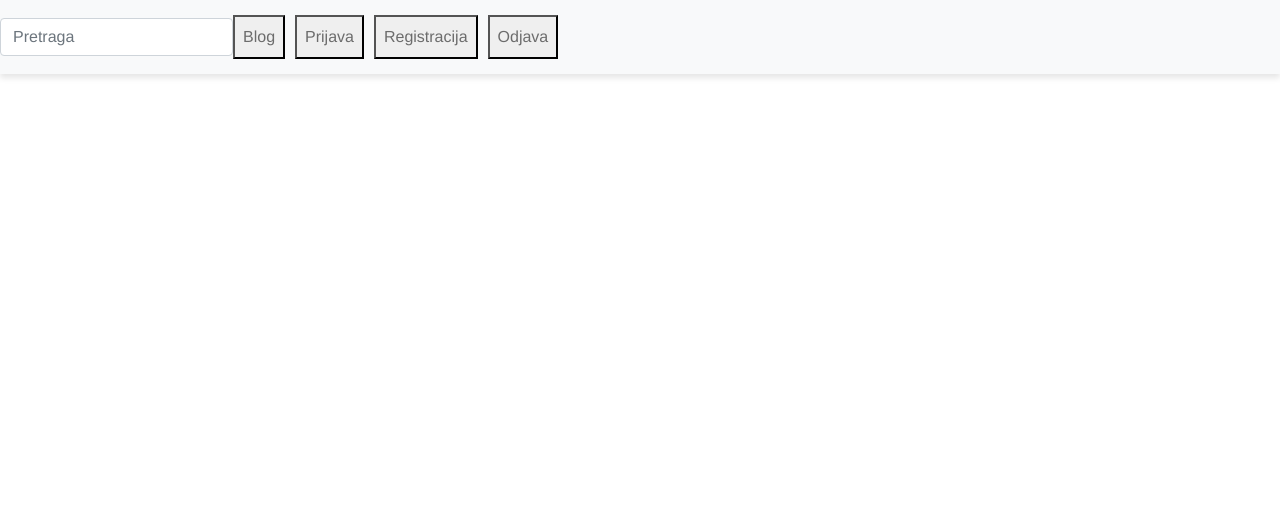
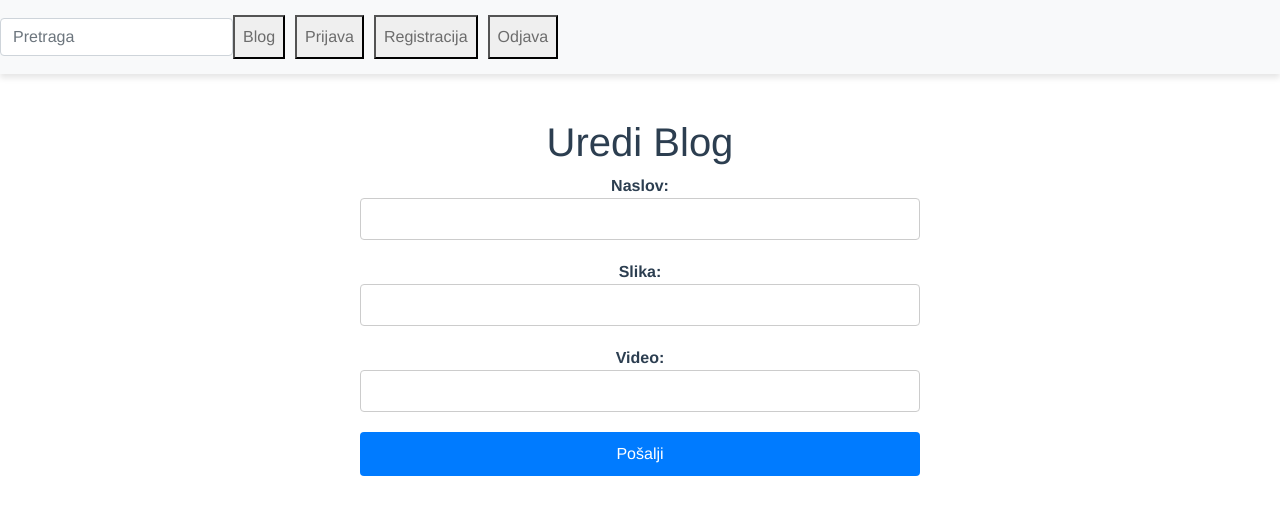
Before and after one commit to Marko455/Blog-frontend, a Vue app: page /edit-blog/1 in a window 1280 px wide. Shown: the top 514 px of the page. Built offline with nearby package versions, Linux system fonts and the light colour scheme; no server answers.

Commit message:
Uređivanje objava
Dodana funkcija koja poziva patch rutu za mjenjanje već napraljene objave i popravljena funkcija koja otvara određenu objavu u stranici uređivanja i još nije popravljen prikaz videa.

```diff
--- a/src/App.vue
+++ b/src/App.vue
@@ -57,13 +57,11 @@ export default {
     };
   },
   created() {
-    // Check if a user is logged in
     const loggedInUserInfo = getLoggedInUser();
     this.isLoggedIn = loggedInUserInfo !== null;
   },
   methods: {
     logout() {
-      // Clear user information on logout
       clearLoggedInUser();
       console.log("Logout");
       this.$router.push({ name: "Login" });
@@ -100,7 +98,7 @@ export default {
 }
 
 #nav:hover {
-  background-color: #f8f9fa; /* Lighter background on hover */
+  background-color: #f8f9fa;
 }
 
 #search {
@@ -113,20 +111,20 @@ export default {
 }
 
 .navbar-nav .nav-item .nav-link:hover {
-  color: #007bff; /* Change color on hover */
+  color: #007bff;
 }
 
 .navbar-toggler {
-  border-color: #007bff; /* Set the border color of the toggler button */
+  border-color: #007bff;
 }
 
 .navbar-toggler-icon {
-  background-color: #007bff; /* Set the color of the toggler icon */
+  background-color: #007bff;
 }
 
 .navbar-toggler:hover,
 .navbar-toggler:focus {
-  background-color: #0056b3; /* Darker color on hover or focus */
+  background-color: #0056b3;
   border-color: #0056b3;
 }
 
--- a/src/components/BlogCard.vue
+++ b/src/components/BlogCard.vue
@@ -21,10 +21,10 @@
       <table cellspacing="0">
         <tr>
         <td>
-          <button v-if="isLoggedIn" type="submit" @click="like(item._id)" class="btn btn-primary ml-2">Sviđa mi se {{ item.likes }}</button>
+          <button v-if="isLoggedIn" type="submit" @click="like(item.id)" class="btn btn-primary ml-2">Sviđa mi se </button>{{ item.likes }}
         </td>
         <td>
-          <button v-if="isLoggedIn" type="submit" @click="dislike(item._id)" class="btn btn-primary ml-2">Ne sviđa mi se {{ item.dislikes }}</button>
+          <button v-if="isLoggedIn" type="submit" @click="dislike(item._id)" class="btn btn-primary ml-2">Ne sviđa mi se </button>{{ item.dislikes }}
         </td>
         </tr>
       </table>
@@ -41,11 +41,12 @@ export default {
       blogData: [],
       isLoggedIn: false,
       likes: 0,
-      dislikes: 0
+      dislikes: 0,
+      isLiked: false,
+      isDisliked: false
     };
   },
   created() {
-    // Check if a user is logged in
     const loggedInUserInfo = getLoggedInUser();
     this.isLoggedIn = loggedInUserInfo !== null;
   },
@@ -76,8 +77,8 @@ export default {
     },
     async like(postId) {
       try {
-        if(liked){
-          console.log("Vec lajkano")
+        if(this.isLiked = true){
+          console.log('Vec lajkano');
           return;
         }
         const response = await fetch(`http://localhost:3000/like/${postId}`, {
@@ -87,6 +88,7 @@ export default {
         throw new Error('Failed to like post');
       }
       this.likes++;
+      this.isLiked = true;
       const data = await response.text();
       console.log(data);
       } catch (error) {
@@ -95,6 +97,10 @@ export default {
     },
     async dislike(postId) {
       try {
+        if(this.isDisliked = true){
+          console.log('Vec lajkano');
+          return;
+        }
         const response = await fetch(`http://localhost:3000/dislike/${postId}`, {
         method: 'POST',
       });
@@ -102,13 +108,16 @@ export default {
         throw new Error('Failed to like post');
       }
       this.dislikes++;
+      this.isDisliked = true;
       const data = await response.text();
       console.log(data);
       } catch (error) {
         console.error('Error liking post:', error.message);
       }
     },
-
+    uredi(id){
+      this.$router.push({ name: 'BlogEdit', params: { id: id } });
+    }
   },
   mounted() {
     this.fetchData();
--- a/src/router/index.js
+++ b/src/router/index.js
@@ -32,6 +32,11 @@ const routes = [
     path: '/blog-form',
     name: 'BlogForm',
     component: () => import(/* webpackChunkName: "about" */ '../views/BlogForm.vue')
+  },
+  {
+    path: '/edit-blog/:id',
+    name: 'BlogEdit',
+    component: () => import(/* webpackChunkName: "about" */ '../views/BlogEdit.vue')
   }
 ]
 
--- /dev/null
+++ b/src/views/BlogEdit.vue
@@ -0,0 +1,117 @@
+<template>
+  <div class="edit-blog-container">
+    <h1>Uredi Blog</h1>
+    <form @submit.prevent="updateBlog" class="edit-blog-form">
+      <div class="form-group">
+        <label for="title">Naslov:</label>
+        <input type="text" id="title" class="form-control" v-model="editedBlog.title">
+      </div>
+      <div class="form-group">
+        <label for="source">Slika:</label>
+        <input type="text" id="source" class="form-control" v-model="editedBlog.source">
+      </div>
+      <div class="form-group">
+        <label for="video">Video:</label>
+        <input type="text" id="video" class="form-control" v-model="editedBlog.video">
+      </div>
+      <button type="submit" class="btn btn-primary">Pošalji</button>
+    </form>
+  </div>
+</template>
+
+<script>
+import axios from 'axios';
+
+export default {
+  data() {
+    return {
+      editedBlog: {
+        title: '',
+        source: '',
+        video: ''
+      }
+    };
+  },
+  methods: {
+    async fetchBlogData(id) {
+      try {
+        const response = await axios.get(`http://localhost:3000/kolekcija/${id}`);
+        this.editedBlog = response.data;
+      } catch (error) {
+        console.error('Error fetching blog data:', error.message);
+      }
+    },
+    async updateBlog() {
+      try {
+       const { id } = this.$route.params;
+        const response = await axios.patch(`http://localhost:3000/kolekcija/${id}`, this.editedBlog);
+
+        if (response.status === 200) {
+          console.log('Objava uspijesno azuriran:', response.data.message);
+        } else {
+          console.error('Pogreska azuriranja objave:', response.data.error);
+        }
+      } catch (error) {
+        console.error('Error updating blog:', error.message);
+      }
+    }
+  },
+  created() {
+    const blogId = this.$route.params.id;
+    this.fetchBlogData(blogId);
+  }
+};
+</script>
+
+
+<style scoped>
+.edit-blog-container {
+  max-width: 600px;
+  margin: 0 auto;
+  padding: 20px;
+}
+
+.edit-blog-form {
+  display: flex;
+  flex-direction: column;
+}
+
+.form-group {
+  margin-bottom: 20px;
+}
+
+label {
+  font-weight: bold;
+}
+
+input[type="text"] {
+  width: 100%;
+  padding: 8px;
+  font-size: 16px;
+  border: 1px solid #ccc;
+  border-radius: 4px;
+}
+
+button {
+  padding: 10px 20px;
+  font-size: 16px;
+  background-color: #007bff;
+  color: #fff;
+  border: none;
+  border-radius: 4px;
+  cursor: pointer;
+}
+
+button:hover {
+  background-color: #0056b3;
+}
+
+.btn-primary {
+  background-color: #007bff;
+}
+
+.btn-primary:hover {
+  background-color: #0056b3;
+}
+
+</style>
--- a/src/views/HomeView.vue
+++ b/src/views/HomeView.vue
@@ -35,7 +35,6 @@ export default {
     }
   },
   created() {
-    // Check if a user is logged in
     const loggedInUserInfo = getLoggedInUser();
     this.isLoggedIn = loggedInUserInfo !== null;
   },
--- a/src/views/Login.vue
+++ b/src/views/Login.vue
@@ -64,7 +64,7 @@ export default {
 }
 
 .container h1 {
-  color: #4CAF50; /* Green header text color */
+  color: #4CAF50;
 }
 
 .container input {
@@ -73,18 +73,18 @@ export default {
   margin: 10px 0;
   border: 1px solid #ccc;
   border-radius: 5px;
-  box-shadow: 0 0 5px rgba(76, 175, 80, 0.5); /* Green shadow effect */
-  transition: box-shadow 0.3s ease; /* Smooth transition for the shadow */
+  box-shadow: 0 0 5px rgba(76, 175, 80, 0.5);
+  transition: box-shadow 0.3s ease;
 }
 
 .container input:focus {
-  box-shadow: 0 0 10px rgba(76, 175, 80, 0.8); /* Bigger shadow on focus */
+  box-shadow: 0 0 10px rgba(76, 175, 80, 0.8);
 }
 
 .container button {
   width: 100%;
   padding: 10px;
-  background: #4CAF50; /* Green button background color */
+  background: #4CAF50;
   color: #fff;
   border: none;
   border-radius: 5px;
```
